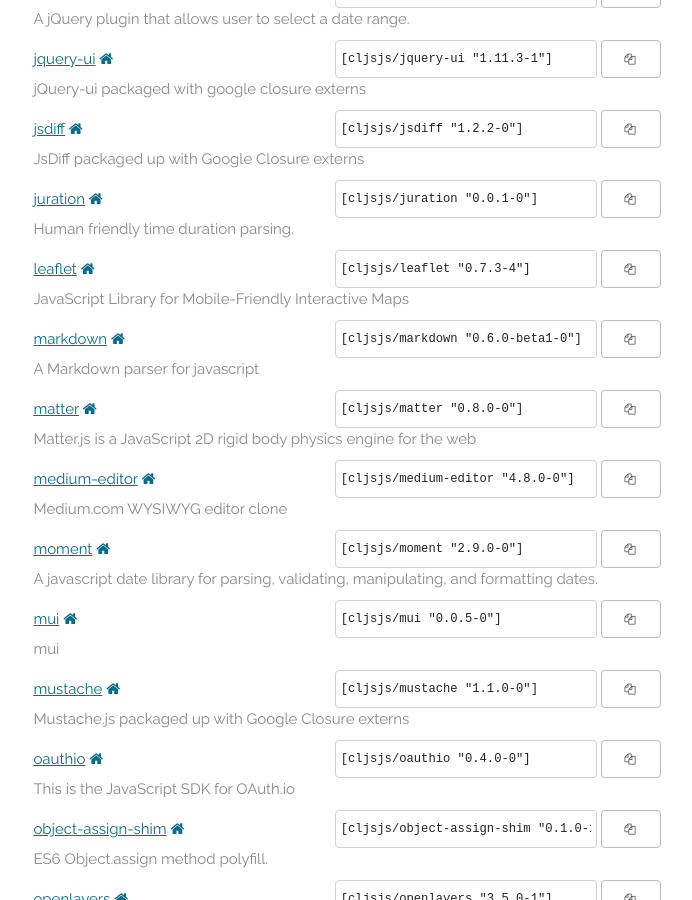
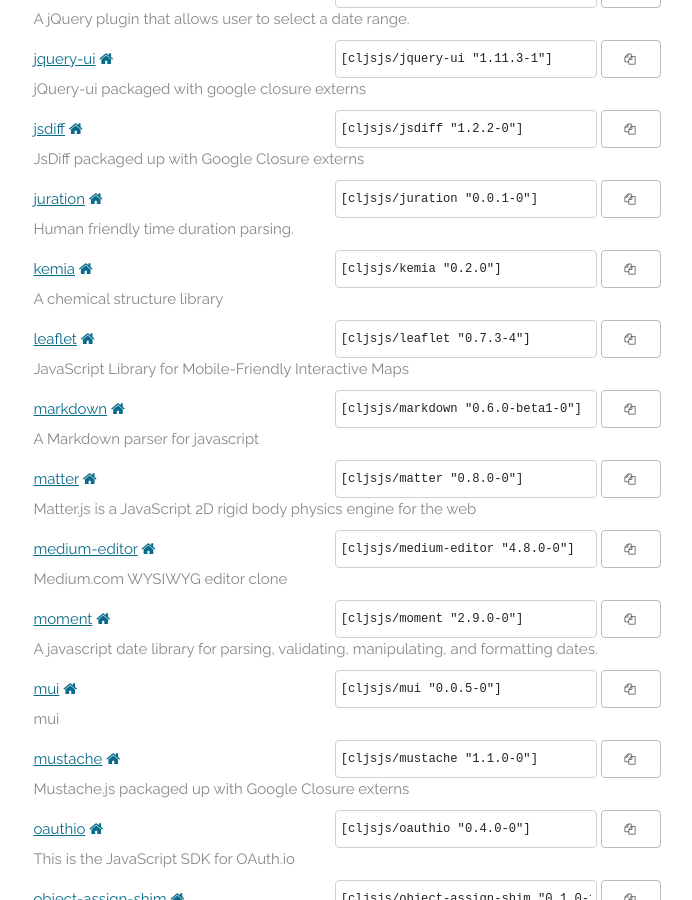
Before and after one commit to cljsjs/cljsjs.github.io, a Jekyll site: the page built from index.markdown, in a window 1280 px wide and 900 px high, scrolled down 2452 px. Shown: the whole window, without its empty margins (293-985 px from the left). Built offline with Jekyll 4.4.1, drawn with Linux system fonts in a browser that asks for light colours; nearby versions of some CDN libraries; comment, search, counter and statistics services are not loaded.

Commit message:
Automatic update

```diff
--- a/_includes/packages.html
+++ b/_includes/packages.html
@@ -207,6 +207,15 @@
       <button data-clipboard-text='[cljsjs/juration "0.0.1-0"]'><i class="fa fa-copy"></i></button>
     </span>
     <p class="description">Human friendly time duration parsing.</p>
+  </li>
+  <li>
+    <a href="https://clojars.org/cljsjs/kemia">kemia</a>
+    <a href="http://kemia.github.io/" target="new"><i class="fa fa-home"></i></a>
+    <span class="clojars">
+      <input type="text" value='[cljsjs/kemia "0.2.0"]'/>
+      <button data-clipboard-text='[cljsjs/kemia "0.2.0"]'><i class="fa fa-copy"></i></button>
+    </span>
+    <p class="description">A chemical structure library</p>
   </li>
   <li>
     <a href="https://clojars.org/cljsjs/leaflet">leaflet</a>
```
